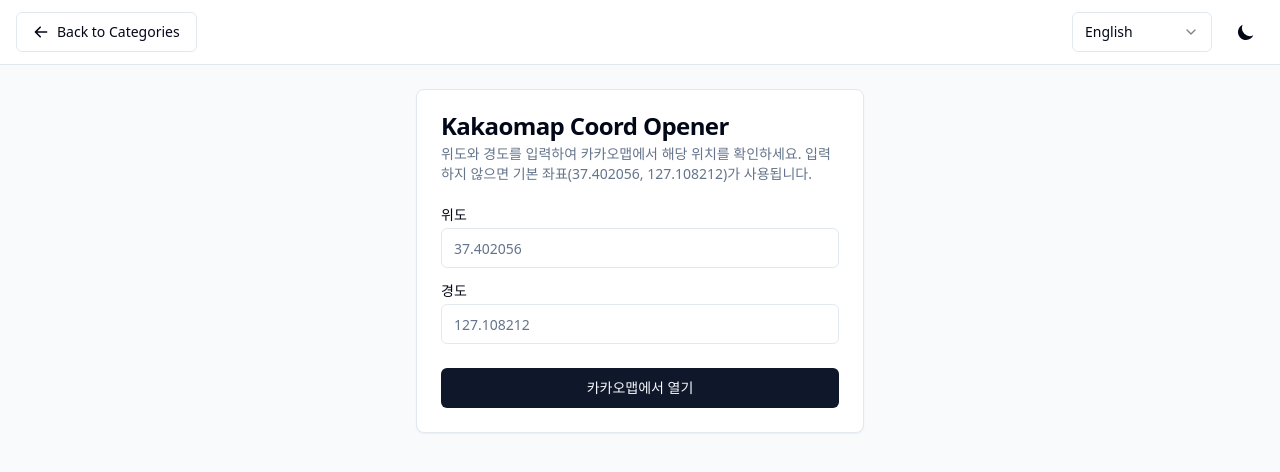
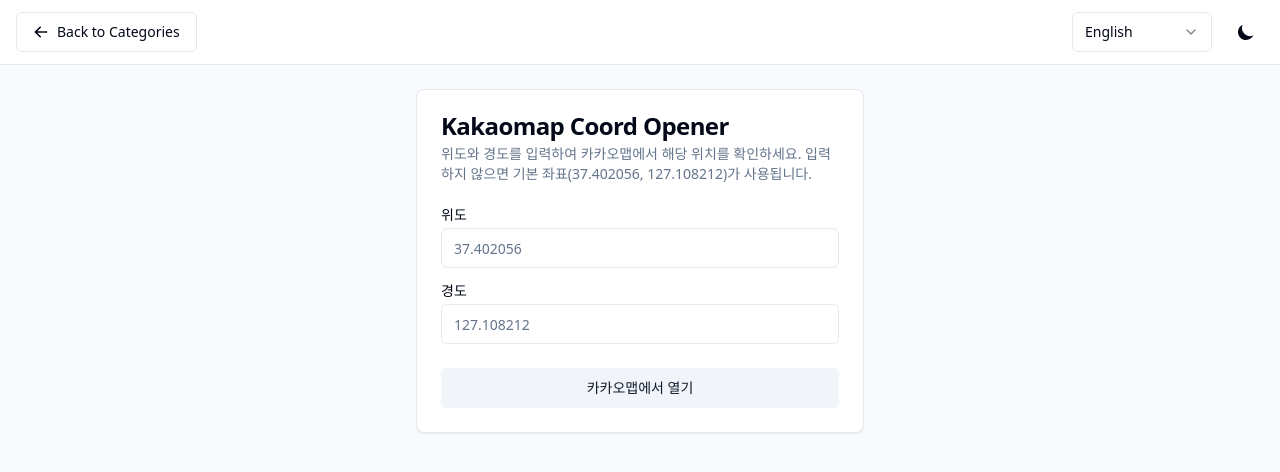
Before and after one commit to boxqkrtm/WebToolBox, a Next.js app: page /utils/kakaomap-coord-opener in a window 1280 px wide. Shown: the top 472 px of the page. Built offline with nearby package versions, Linux system fonts and the light colour scheme.

Commit message:
fix(theme): align default button contrast with light/dark modes

```diff
--- a/components/ui/button.tsx
+++ b/components/ui/button.tsx
@@ -9,7 +9,7 @@
   {
     variants: {
       variant: {
-        default: "bg-primary text-primary-foreground hover:bg-primary/90",
+        default: "bg-secondary text-secondary-foreground hover:bg-secondary/80",
         destructive:
           "bg-destructive text-destructive-foreground hover:bg-destructive/90",
         outline:
```
